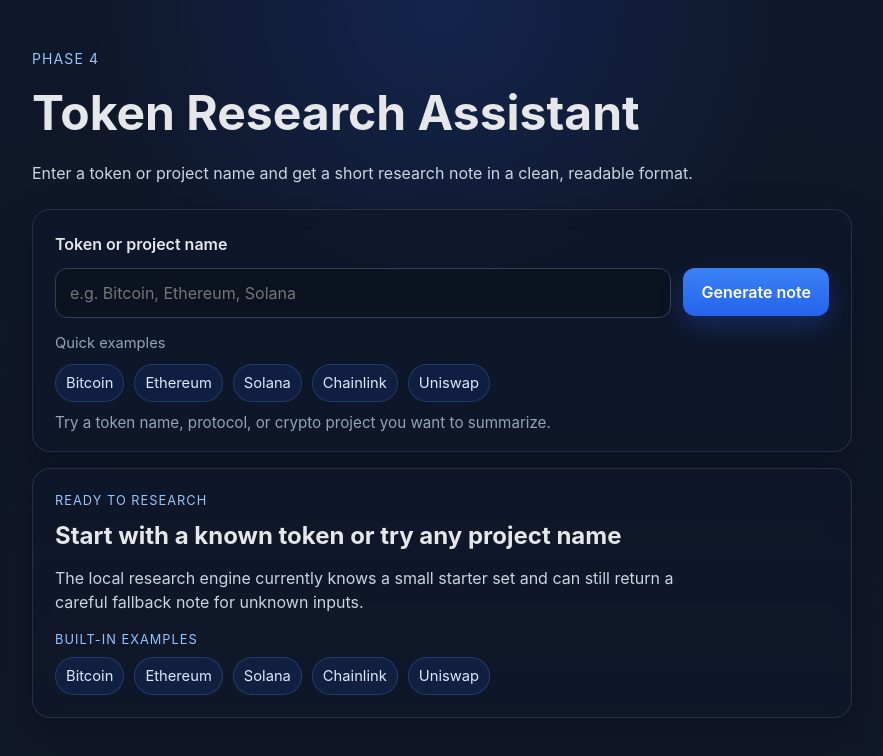
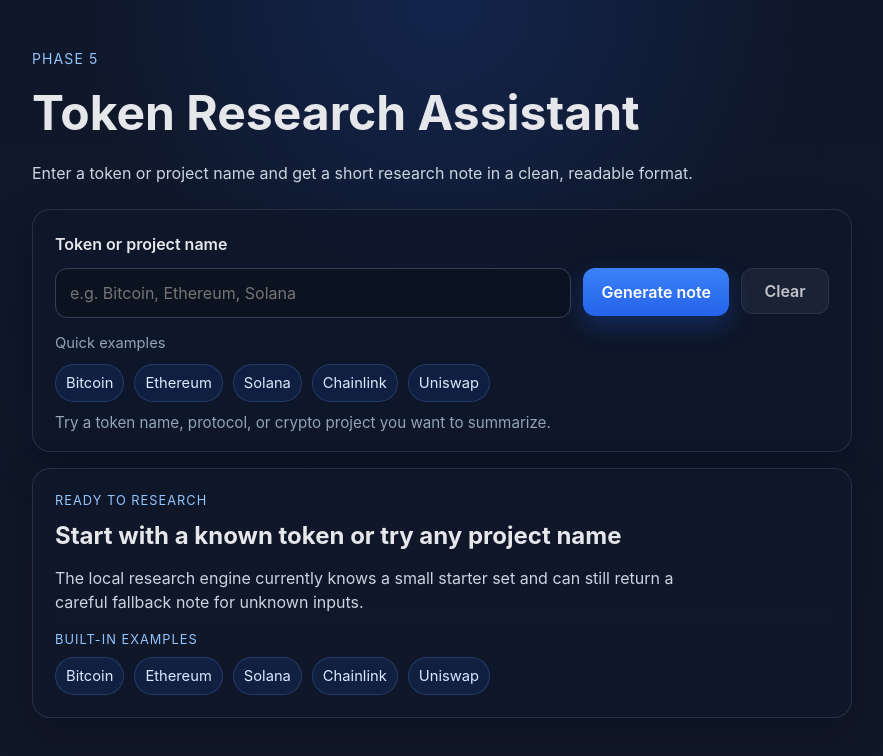
Before and after one commit to Ifeanyiuche98/token-research-assistant, a React (Vite) app in the folder token-research-assistant/: page / in a window 1280 px wide. Shown: the top 756 px of the page, without its empty margins (198-1081 px from the left). Built offline with nearby package versions, Linux system fonts and the light colour scheme.

Commit message:
Add clear action and auto-submit samples

```diff
--- a/token-research-assistant/src/App.tsx
+++ b/token-research-assistant/src/App.tsx
@@ -22,18 +22,17 @@ function App() {
     }
   };
 
-  const handleSelectSample = (value: string) => {
-    setQuery(value);
-    setError('');
-  };
-
-  const handleGenerate = async () => {
-    const trimmedQuery = query.trim();
+  const handleGenerate = async (nextQuery?: string) => {
+    const trimmedQuery = (nextQuery ?? query).trim();
 
     if (!trimmedQuery) {
       setError('Please enter a token or project name before generating a note.');
       setNote(null);
       return;
+    }
+
+    if (nextQuery) {
+      setQuery(nextQuery);
     }
 
     setError('');
@@ -47,10 +46,23 @@ function App() {
     }
   };
 
+  const handleSelectSample = (value: string) => {
+    setError('');
+    void handleGenerate(value);
+  };
+
+  const handleClear = () => {
+    setQuery('');
+    setNote(null);
+    setError('');
+  };
+
+  const hasActiveState = Boolean(query.trim() || note || error);
+
   return (
     <main className="page">
       <section className="hero">
-        <p className="eyebrow">Phase 4</p>
+        <p className="eyebrow">Phase 5</p>
         <h1>Token Research Assistant</h1>
         <p className="subtitle">
           Enter a token or project name and get a short research note in a clean, readable format.
@@ -60,11 +72,13 @@ function App() {
       <TokenForm
         value={query}
         onChange={handleChange}
-        onSubmit={handleGenerate}
+        onSubmit={() => void handleGenerate()}
         onSelectSample={handleSelectSample}
+        onClear={handleClear}
         isLoading={isLoading}
         error={error}
         samples={quickSamples}
+        hasActiveState={hasActiveState}
       />
 
       {!note && !isLoading ? (
--- a/token-research-assistant/src/components/TokenForm.tsx
+++ b/token-research-assistant/src/components/TokenForm.tsx
@@ -3,9 +3,11 @@ type TokenFormProps = {
   onChange: (value: string) => void;
   onSubmit: () => void;
   onSelectSample: (value: string) => void;
+  onClear: () => void;
   isLoading: boolean;
   error: string;
   samples: string[];
+  hasActiveState: boolean;
 };
 
 export function TokenForm({
@@ -13,9 +15,11 @@ export function TokenForm({
   onChange,
   onSubmit,
   onSelectSample,
+  onClear,
   isLoading,
   error,
-  samples
+  samples,
+  hasActiveState
 }: TokenFormProps) {
   return (
     <div className="card form-card">
@@ -48,6 +52,9 @@ export function TokenForm({
             'Generate note'
           )}
         </button>
+        <button type="button" className="secondary-button clear-button" onClick={onClear} disabled={isLoading || !hasActiveState}>
+          Clear
+        </button>
       </div>
 
       <div className="sample-row">
--- a/token-research-assistant/src/styles.css
+++ b/token-research-assistant/src/styles.css
@@ -142,6 +142,10 @@ h1 {
   background: rgba(148, 163, 184, 0.12);
   border: 1px solid rgba(148, 163, 184, 0.18);
   box-shadow: none;
+}
+
+.clear-button {
+  min-width: 88px;
 }
 
 .button:hover:not(:disabled),
```
